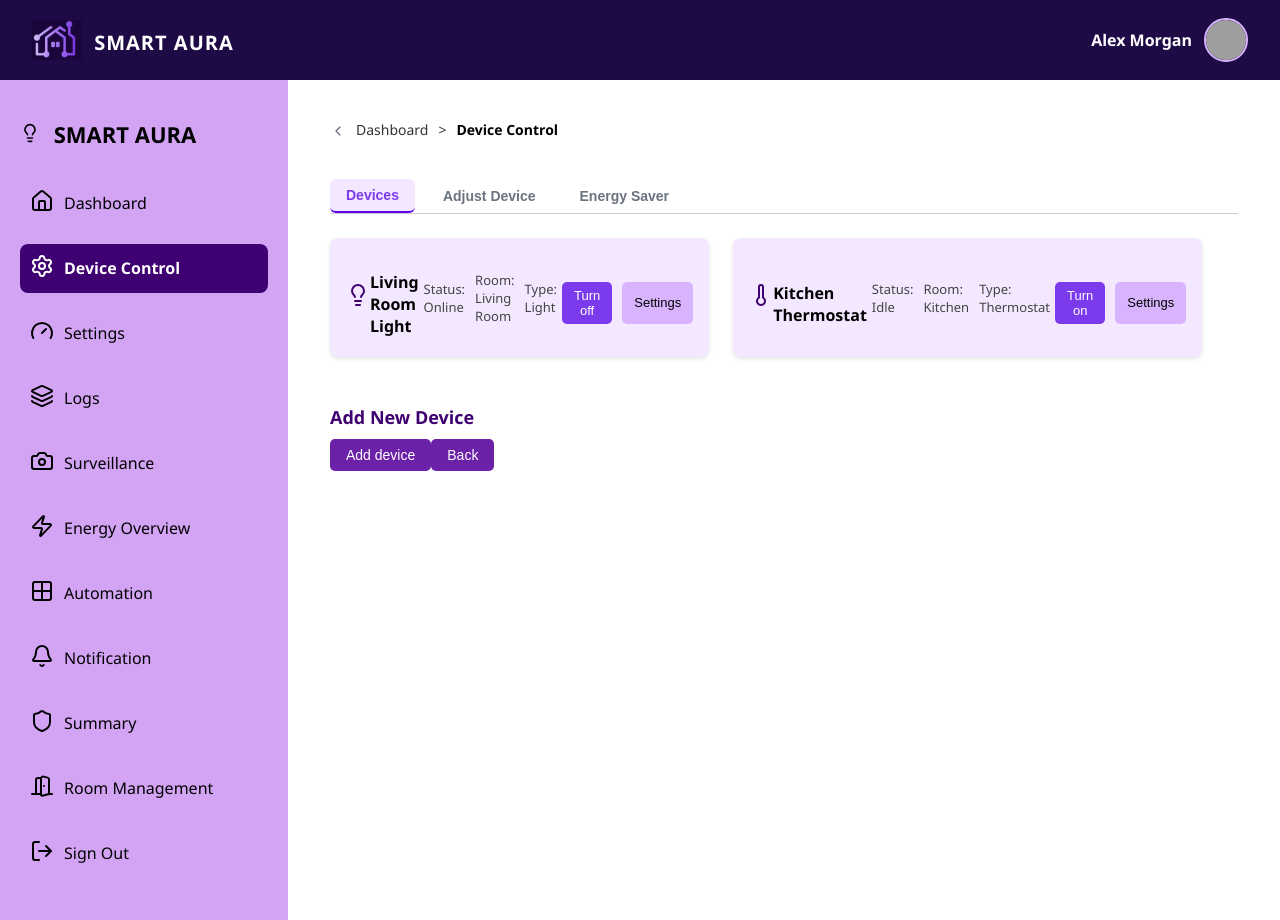
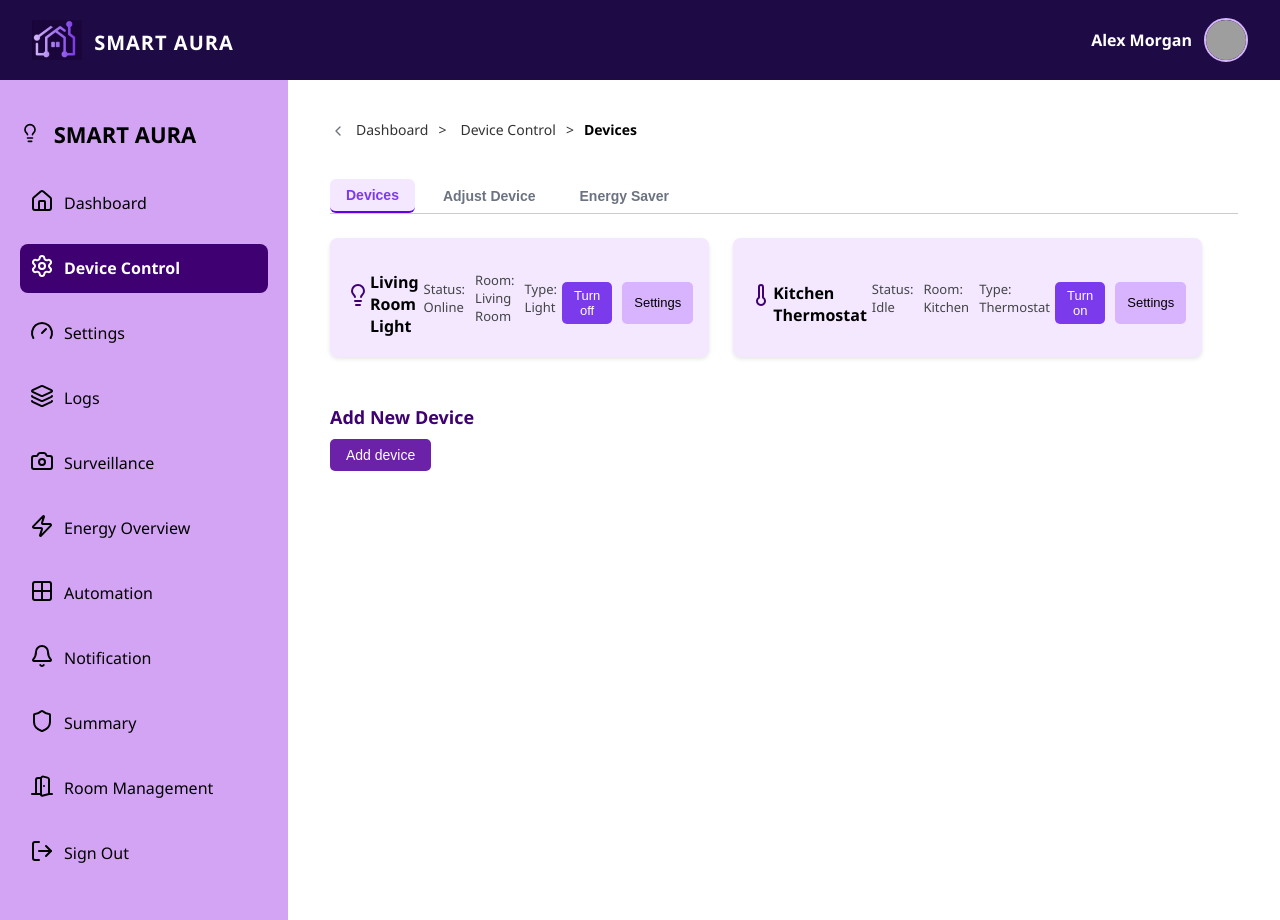
Before and after one commit to Arokiyaswetha/smart-home-, a React (Create React App) app in the folder smart/: page /device-control in a window 1280 px wide. Built offline with nearby package versions, Linux system fonts and the light colour scheme; grey boxes are pictures that could not be loaded.

Commit message:
back navigation changes committed

```diff
--- a/smart/src/Component/DeviceControl.js
+++ b/smart/src/Component/DeviceControl.js
@@ -8,7 +8,11 @@ import EnergySaver from './EnergySaver';
 export default function DeviceControl() {
   const [activeTab, setActiveTab] = useState('devices');
   const navigate = useNavigate();
-
+  const tabLabelMap = {
+    devices: 'Devices',
+    adjust: 'Adjust Device',
+    energy: 'Energy Saver',
+  };
   // Initial device list with states
   const initialDevices = [
     {
@@ -49,7 +53,21 @@ export default function DeviceControl() {
           <ChevronLeft size={16} />
           <span className="dashboard-link" onClick={() => navigate('/')}>Dashboard</span>
           <span>{'>'}</span>
-          <span className="active">Device Control</span>
+          <span
+            className="dashboard-link"
+            onClick={() => setActiveTab('devices')}
+            style={{ cursor: 'pointer' }}
+          >
+            Device Control
+          </span>
+
+          {/* Active tab label */}
+          {activeTab && (
+            <>
+              <span>{'>'}</span>
+              <span className="active">{tabLabelMap[activeTab]}</span>
+            </>
+          )}
         </div>
       </div>
 
@@ -93,7 +111,6 @@ export default function DeviceControl() {
           <div className="add-section">
             <h3>Add New Device</h3>
             <button onClick={() => navigate('/add-device')}>Add device</button>
-            <button onClick={() => navigate('/')}>Back</button>
           </div>
 
 
--- a/smart/src/Component/Profile.js
+++ b/smart/src/Component/Profile.js
@@ -1,5 +1,7 @@
 import React, { useState } from 'react';
 import '../css/profile.css';
+import { useNavigate } from 'react-router-dom';
+import { ChevronLeft } from 'lucide-react';
 
 const Profile = () => {
   const [activeTab, setActiveTab] = useState('Profile');
@@ -8,6 +10,7 @@ const Profile = () => {
   const [name, setName] = useState('Alex Morgan');
   const [email, setEmail] = useState('alex.morgan@email.com');
   const [phone, setPhone] = useState('');
+  const navigate = useNavigate();
 
   // Voice Assistant State
   const [connectedVA, setConnectedVA] = useState({
@@ -237,13 +240,31 @@ const Profile = () => {
         return null;
     }
   };
-
+  const tabLabelMap = {
+    'Profile': 'Profile',
+    'Security': 'Security',
+    'Access Control': 'Access Control',
+    'Voice Assistant': 'Voice Assistant',
+    'Integration': 'Integration'
+  };
   return (
     <div className="profile-container">
+      <div className="device-header">
       <div className="breadcrumb">
-        <span>Dashboard</span> &gt; <span>Settings</span> &gt; <span className="active">Profile</span>
+      <ChevronLeft size={16} />
+        <span className="breadcrumb-link" onClick={() => navigate('/')}>Dashboard</span>
+        <span> &gt; </span>
+        <span className="breadcrumb-link" onClick={() => setActiveTab('Profile')} style={{ cursor: 'pointer' }}>Settings</span>
+        {activeTab && activeTab !== 'Profile' && (
+          <>
+            <span> &gt; </span>
+            <span className="active">{tabLabelMap[activeTab]}</span>
+          </>
+        )}
+        </div>
       </div>
 
+      {/* Tabs */}
       <div className="tabs">
         {['Profile', 'Security', 'Access Control', 'Voice Assistant', 'Integration'].map((tab) => (
           <button
@@ -256,8 +277,10 @@ const Profile = () => {
         ))}
       </div>
 
+      {/* Content */}
       {renderTabContent()}
     </div>
+    // </div>
   );
 };
 
```
